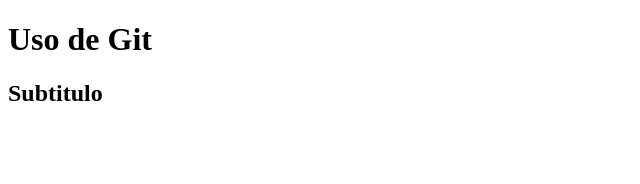
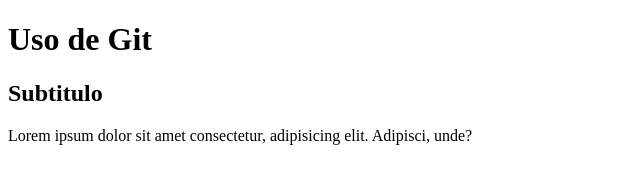
Before and after one commit to Dindy86/primer-repositorio, a plain HTML site: page index.html in a window 1280 px wide. Shown: the whole page, without its empty margins (0-640 px from the left). Drawn offline with Linux system fonts and the light colour scheme.

Commit message:
Agrego parafo

```diff
--- a/index.html
+++ b/index.html
@@ -9,5 +9,6 @@
   <body>
     <h1>Uso de Git</h1>
     <h2>Subtitulo</h2>
+    <p>Lorem ipsum dolor sit amet consectetur, adipisicing elit. Adipisci, unde?</p>
   </body>
 </html>
```
